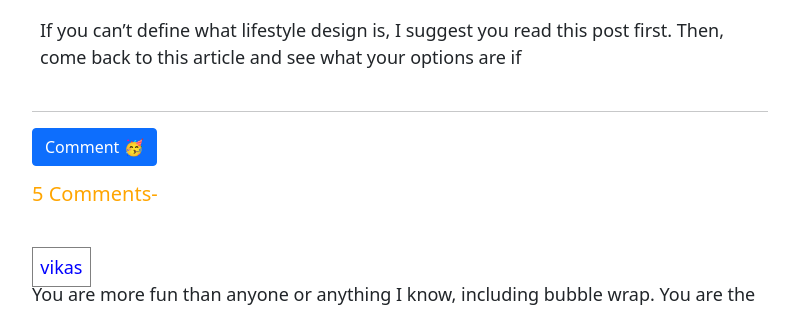
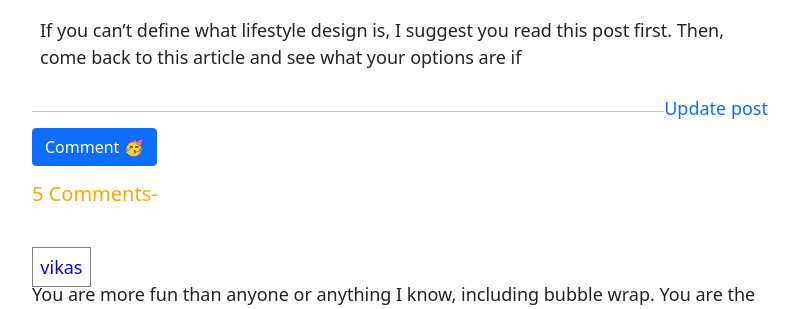
Before and after one commit to vikas1412/diyblog-djangodocs, a Django app: page /blogs/blog/1/ in a window 1280 px wide. Shown: the part 580-889 px from the top of the page, without its empty margins (335-1134 px from the left). Run offline with Django 3.2, Linux system fonts and the light colour scheme; data comes from the database, SQL or seed files in the repository.

Commit message:
Add Update link in BlogDetailView

```diff
--- a/templates/blog/blog.html
+++ b/templates/blog/blog.html
@@ -16,6 +16,7 @@
             <p>{{ blog.content|linebreaks }}</p>
         </li>
     </ul>
+    <a href="{% url 'update-post' blog.pk %}" style="float: right">Update post</a>
     <hr>
     <p>
         <a class="btn btn-primary" data-bs-toggle="collapse" href="#collapseExample" role="button" aria-expanded="false"
```
